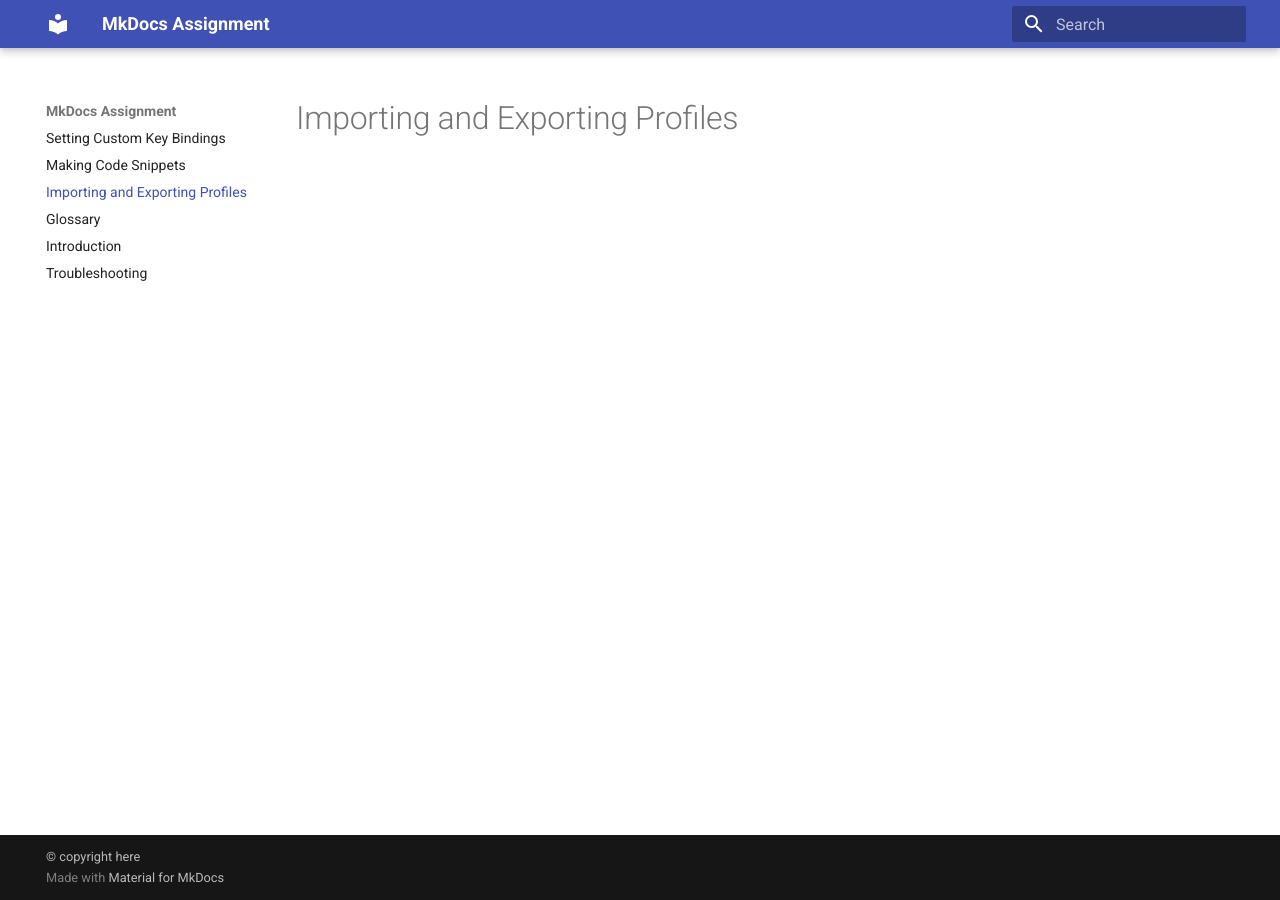
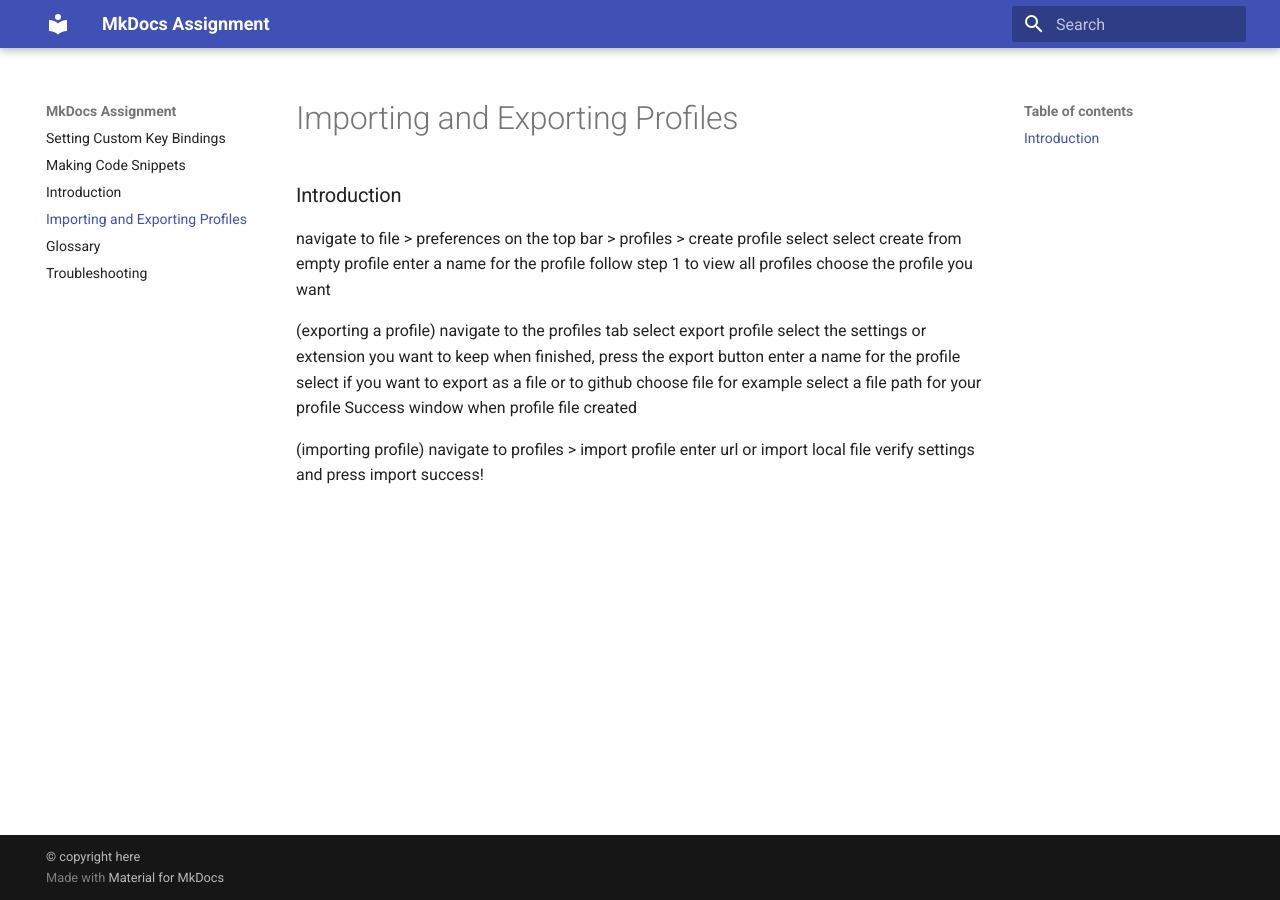
Before and after one commit to cc-dev-65535/mkdocs, an MkDocs documentation site: the page built from docs/ediljohn - page2.md, in a window 1280 px wide. Built offline with MkDocs 1.6.1 and Material for MkDocs 9.7.7, drawn with Linux system fonts in a browser that asks for light colours.

Commit message:
added text to profiles and introduction section
added instructions without formatting.

```diff
--- a/docs/ediljohn - page2.md
+++ b/docs/ediljohn - page2.md
@@ -1,3 +1,26 @@
 ---
 title: Importing and Exporting Profiles
 ---
+
+### Introduction
+
+
+navigate to file > preferences on the top bar > profiles > create profile select
+select create from empty profile
+enter a name for the profile
+follow step 1 to view all profiles
+choose the profile you want
+
+(exporting a profile) navigate to the profiles tab
+select export profile
+select the settings or extension you want to keep
+when finished, press the export button
+enter a name for the profile
+select if you want to export as a file or to github choose file for example
+select a file path for your profile
+Success window when profile file created
+
+(importing profile) navigate to profiles > import profile
+enter url or import local file
+verify settings and press import
+success!
```
Also changed, not shown: docs/ediljohn - introduction.md (added, +11 -0 lines), docs/introduction.md (deleted, +0 -17 lines).
